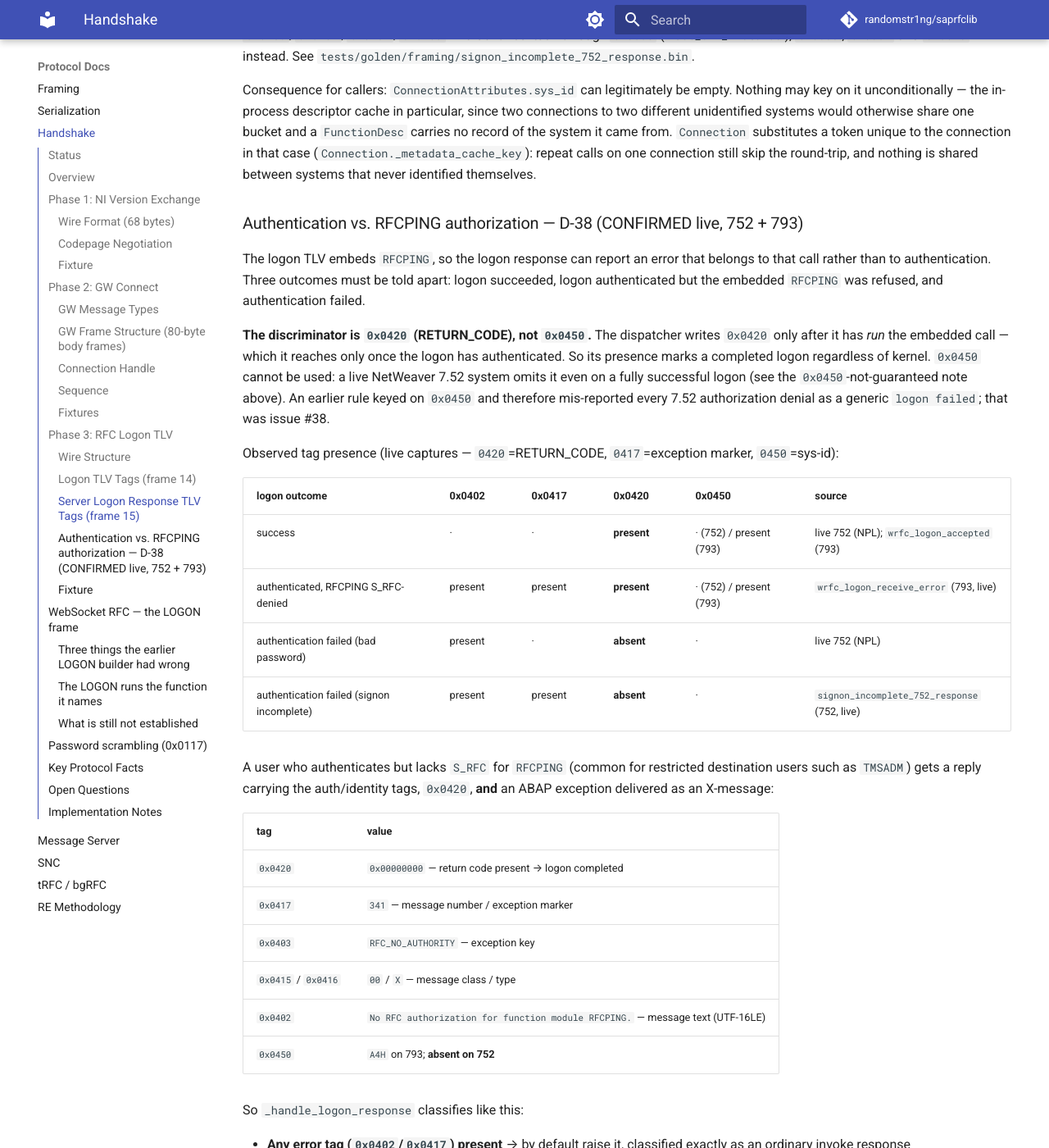
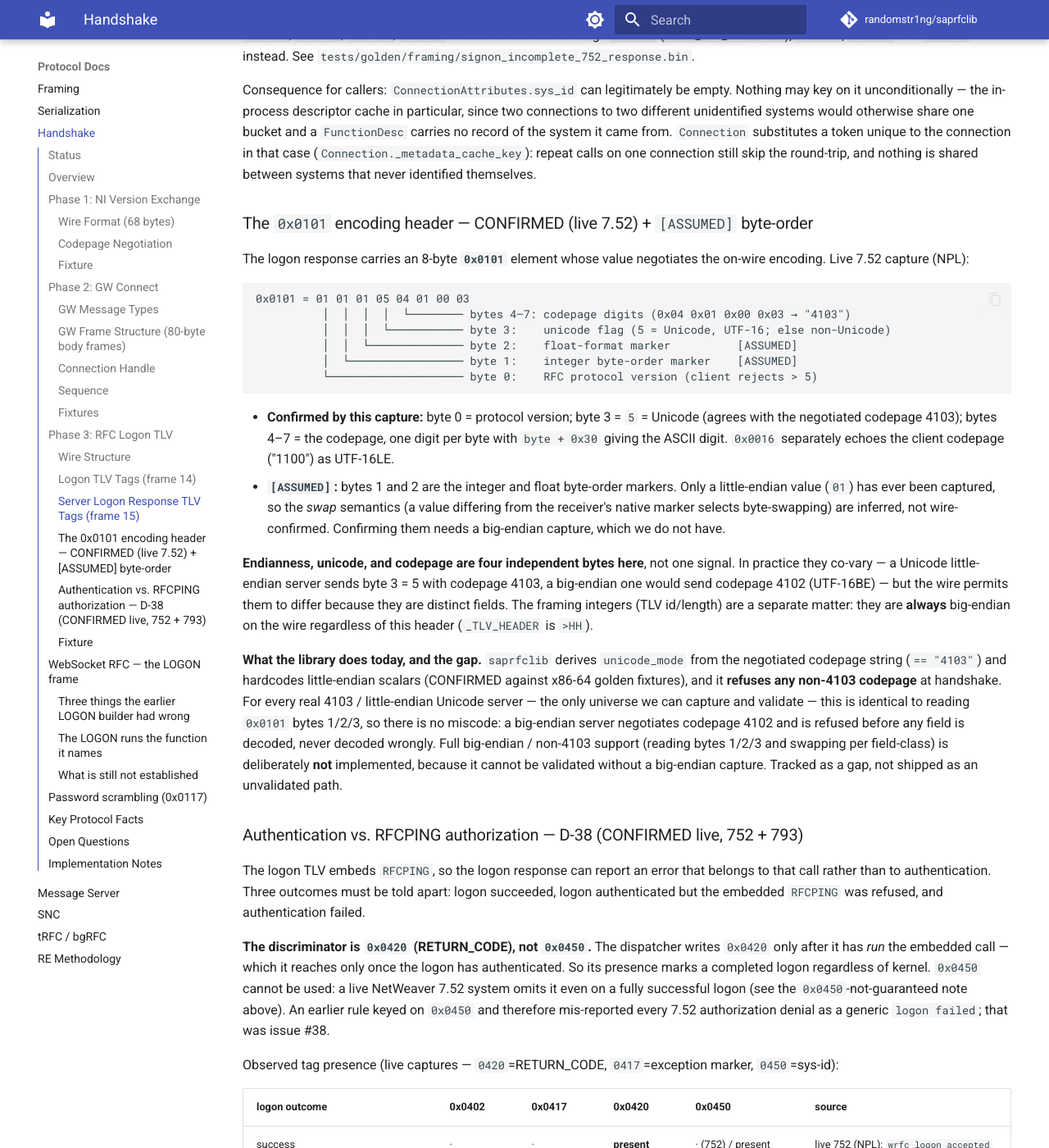
Before and after one commit to randomstr1ng/saprfclib, an MkDocs documentation site: the page built from docs/protocol/handshake.md, in a window 1280 px wide and 1400 px high, scrolled down 6353 px. Shown: the whole window at 82% size. Built offline with MkDocs 1.6.1 and Material for MkDocs 9.7.7, drawn with Linux system fonts in a browser that asks for light colours; comment, search, counter and statistics services are not loaded.

Commit message:
docs: 0x0101 encoding header layout + big-endian gap (refs #48)
The logon response carries an 8-byte 0x0101 element that negotiates the on-wire
encoding: protocol version (byte 0), integer byte-order (1), float format (2),
unicode flag (3), codepage (4-7) -- four independent fields, not one signal.
Confirmed against a live 7.52 capture (0x0101 = 01 01 01 05 04 01 00 03: proto 1,
unicode flag 5, codepage "4103"); bytes 1/2 are labelled [ASSUMED] because only
little-endian values have been captured, so the swap semantics are inferred.

Records why the library's codepage-string-based unicode/endianness model is
correct-but-limited: a big-endian server negotiates codepage 4102 and is refused at
handshake rather than miscoded, so keying off the codepage string matches reading
the header bytes for every validated 4103/LE system. Full big-endian support needs
a BE capture and is tracked as a gap (#48), not shipped unvalidated.

````diff
--- a/docs/protocol/handshake.md
+++ b/docs/protocol/handshake.md
@@ -252,6 +252,45 @@
 calls on one connection still skip the round-trip, and nothing is shared between systems
 that never identified themselves.
 
+### The `0x0101` encoding header — CONFIRMED (live 7.52) + `[ASSUMED]` byte-order
+
+The logon response carries an 8-byte **`0x0101`** element whose value negotiates the
+on-wire encoding. Live 7.52 capture (NPL):
+
+```
+0x0101 = 01 01 01 05 04 01 00 03
+          │  │  │  │  └──────── bytes 4–7: codepage digits (0x04 0x01 0x00 0x03 → "4103")
+          │  │  │  └─────────── byte 3:    unicode flag (5 = Unicode, UTF-16; else non-Unicode)
+          │  │  └────────────── byte 2:    float-format marker          [ASSUMED]
+          │  └───────────────── byte 1:    integer byte-order marker    [ASSUMED]
+          └──────────────────── byte 0:    RFC protocol version (client rejects > 5)
+```
+
+- **Confirmed by this capture:** byte 0 = protocol version; byte 3 = `5` = Unicode (agrees
+  with the negotiated codepage 4103); bytes 4–7 = the codepage, one digit per byte with
+  `byte + 0x30` giving the ASCII digit. `0x0016` separately echoes the client codepage
+  ("1100") as UTF-16LE.
+- **`[ASSUMED]`:** bytes 1 and 2 are the integer and float byte-order markers. Only a
+  little-endian value (`01`) has ever been captured, so the *swap* semantics (a value
+  differing from the receiver's native marker selects byte-swapping) are inferred, not
+  wire-confirmed. Confirming them needs a big-endian capture, which we do not have.
+
+**Endianness, unicode, and codepage are four independent bytes here**, not one signal. In
+practice they co-vary — a Unicode little-endian server sends byte 3 = 5 with codepage 4103,
+a big-endian one would send codepage 4102 (UTF-16BE) — but the wire permits them to differ
+because they are distinct fields. The framing integers (TLV id/length) are a separate matter:
+they are **always** big-endian on the wire regardless of this header (`_TLV_HEADER` is `>HH`).
+
+**What the library does today, and the gap.** `saprfclib` derives `unicode_mode` from the
+negotiated codepage string (`== "4103"`) and hardcodes little-endian scalars (CONFIRMED
+against x86-64 golden fixtures), and it **refuses any non-4103 codepage** at handshake. For
+every real 4103 / little-endian Unicode server — the only universe we can capture and
+validate — this is identical to reading `0x0101` bytes 1/2/3, so there is no miscode: a
+big-endian server negotiates codepage 4102 and is refused before any field is decoded, never
+decoded wrongly. Full big-endian / non-4103 support (reading bytes 1/2/3 and swapping
+per field-class) is deliberately **not** implemented, because it cannot be validated without
+a big-endian capture. Tracked as a gap, not shipped as an unvalidated path.
+
 ### Authentication vs. RFCPING authorization — D-38 (CONFIRMED live, 752 + 793)
 
 The logon TLV embeds `RFCPING`, so the logon response can report an error that belongs to
````
